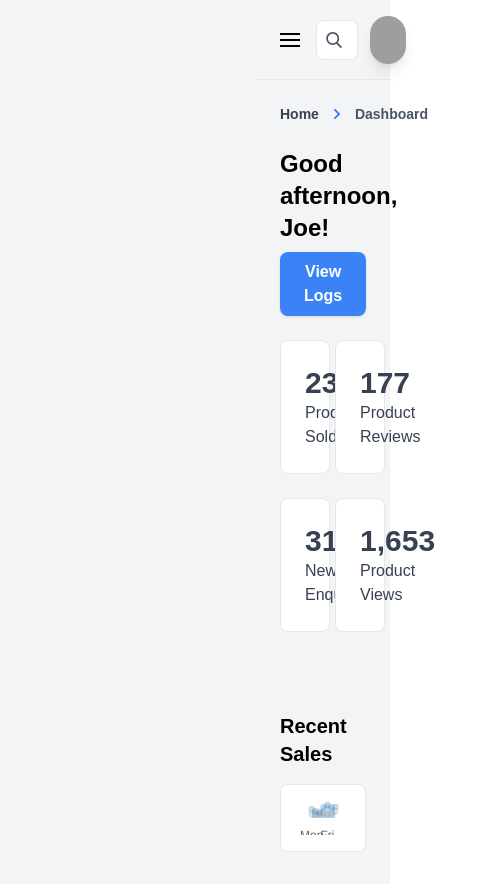
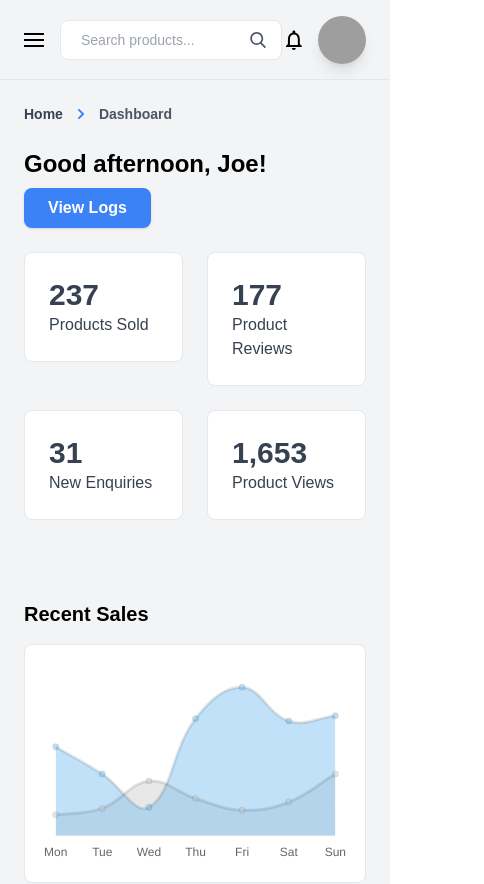
Before and after one commit to hungdoanvan/source_frontend_vue, a Vue app: page / in a window 390 px wide. Shown: the top 884 px of the page, 484 px wide, since content can reach past the window. Built offline with nearby package versions, Linux system fonts and the light colour scheme; no server answers; grey boxes are pictures that could not be loaded.

Commit message:
Update Default.vue
Update Default.vue

```diff
--- a/src/views/layout/Default.vue
+++ b/src/views/layout/Default.vue
@@ -4,7 +4,7 @@
       <Sidebar />
 
       <div
-        class="w-full bg-gray-100 pl-64 min-h-screen"
+        class="w-full bg-gray-100 pl-0 lg:pl-64 min-h-screen"
         :class="sideBarOpen ? 'overlay' : ''"
         id="main-content"
       >
```
